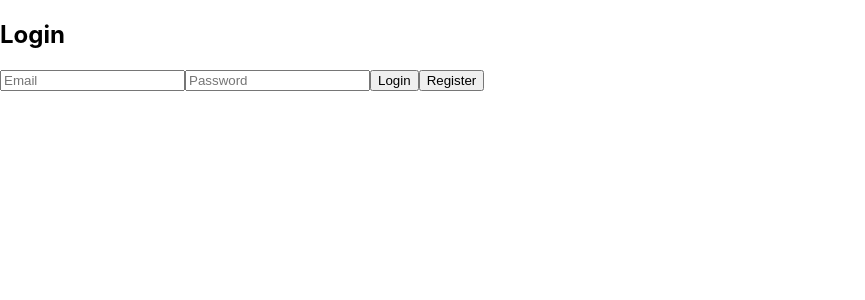
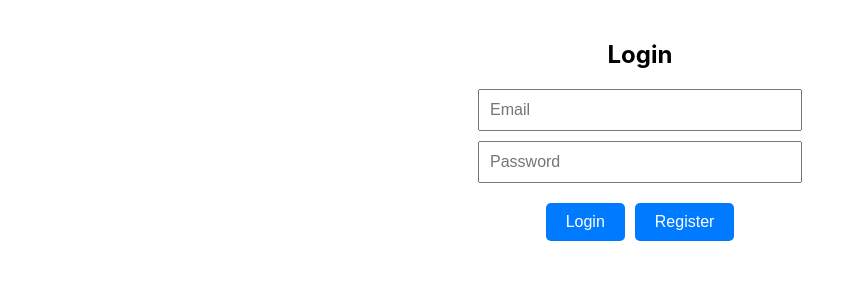
Before and after one commit to gurgenufuk12/chat-app, a React (Create React App) app: page / in a window 1280 px wide. Shown: the top 300 px of the page, without its empty margins (0-865 px from the left). Built offline with nearby package versions, Linux system fonts and the light colour scheme; no server answers.

Commit message:
feat: implemented styled components for components

```diff
--- a/package.json
+++ b/package.json
@@ -10,11 +10,13 @@
     "@types/node": "^16.18.105",
     "@types/react": "^18.3.4",
     "@types/react-dom": "^18.3.0",
+    "@types/styled-components": "^5.1.34",
     "firebase": "^10.13.0",
     "react": "^18.3.1",
     "react-dom": "^18.3.1",
     "react-router-dom": "^6.26.1",
     "react-scripts": "5.0.1",
+    "styled-components": "^6.1.12",
     "typescript": "^4.9.5",
     "web-vitals": "^2.1.4"
   },
--- a/src/components/Home.tsx
+++ b/src/components/Home.tsx
@@ -1,14 +1,30 @@
-// src/pages/Home.tsx
 import React from "react";
+import styled from "styled-components";
 import Logout from "../components/Logout";
+
+const HomeContainer = styled.div`
+  display: flex;
+  flex-direction: column;
+  align-items: center;
+  padding: 20px;
+`;
+
+const Title = styled.h1`
+  font-size: 2rem;
+  margin-bottom: 10px;
+`;
+
+const Message = styled.p`
+  font-size: 1.2rem;
+`;
 
 const Home: React.FC = () => {
   return (
-    <div className="home">
-      <h1>Welcome to the Chat Application!</h1>
-      <p>You have successfully logged in.</p>
+    <HomeContainer>
+      <Title>Welcome to the Chat Application!</Title>
+      <Message>You have successfully logged in.</Message>
       <Logout />
-    </div>
+    </HomeContainer>
   );
 };
 
--- a/src/components/Login.tsx
+++ b/src/components/Login.tsx
@@ -1,7 +1,49 @@
+// src/components/Login.tsx
 import React, { useState } from "react";
+import styled from "styled-components";
 import { signInWithEmailAndPassword } from "firebase/auth";
+import { useNavigate } from "react-router-dom";
 import { auth } from "../firebase/firebaseConfig";
-import { useNavigate } from "react-router-dom";
+
+const LoginContainer = styled.div`
+  display: flex;
+  flex-direction: column;
+  align-items: center;
+  padding: 20px;
+`;
+
+const Input = styled.input`
+  margin-bottom: 10px;
+  padding: 10px;
+  font-size: 1rem;
+  width: 100%;
+  max-width: 300px;
+`;
+
+const Button = styled.button`
+  padding: 10px 20px;
+  font-size: 1rem;
+  background-color: #007bff;
+  color: white;
+  border: none;
+  border-radius: 5px;
+  cursor: pointer;
+  margin-top: 10px;
+
+  &:hover {
+    background-color: #0056b3;
+  }
+`;
+const ButtonContainer = styled.div`
+  display: flex;
+  flex-direction: row;
+  gap: 10px;
+`;
+
+const ErrorMessage = styled.p`
+  color: red;
+  margin-top: 10px;
+`;
 
 const Login: React.FC = () => {
   const [email, setEmail] = useState("");
@@ -13,31 +55,34 @@ const Login: React.FC = () => {
     try {
       await signInWithEmailAndPassword(auth, email, password);
       setError(null);
-      navigate("/home");
+      navigate("/home"); // Redirect to the Home page after successful login
     } catch (err) {
       setError("Failed to log in. Please check your credentials.");
     }
   };
 
   return (
-    <div className="login">
+    <LoginContainer>
       <h2>Login</h2>
-      <input
+      <Input
         type="email"
         value={email}
         onChange={(e) => setEmail(e.target.value)}
         placeholder="Email"
       />
-      <input
+      <Input
         type="password"
         value={password}
         onChange={(e) => setPassword(e.target.value)}
         placeholder="Password"
       />
-      <button onClick={handleLogin}>Login</button>
-      <button onClick={() => navigate("/register")}>Register</button>
-      {error && <p>{error}</p>}
-    </div>
+      <ButtonContainer>
+        <Button onClick={handleLogin}>Login</Button>
+        <Button onClick={() => navigate("/register")}>Register</Button>
+      </ButtonContainer>
+
+      {error && <ErrorMessage>{error}</ErrorMessage>}
+    </LoginContainer>
   );
 };
 
--- a/src/components/Register.tsx
+++ b/src/components/Register.tsx
@@ -1,8 +1,43 @@
 import React, { useState } from "react";
+import styled from "styled-components";
 import { createUserWithEmailAndPassword } from "firebase/auth";
 import { auth } from "../firebase/firebaseConfig";
 import { useNavigate } from "react-router-dom";
 
+const RegisterContainer = styled.div`
+  display: flex;
+  flex-direction: column;
+  align-items: center;
+  padding: 20px;
+`;
+
+const Input = styled.input`
+  margin-bottom: 10px;
+  padding: 10px;
+  font-size: 1rem;
+  width: 100%;
+  max-width: 300px;
+`;
+
+const Button = styled.button`
+  padding: 10px 20px;
+  font-size: 1rem;
+  background-color: #007bff;
+  color: white;
+  border: none;
+  border-radius: 5px;
+  cursor: pointer;
+  margin-top: 10px;
+
+  &:hover {
+    background-color: #0056b3;
+  }
+`;
+
+const ErrorMessage = styled.p`
+  color: red;
+  margin-top: 10px;
+`;
 const Register: React.FC = () => {
   const [email, setEmail] = useState("");
   const [password, setPassword] = useState("");
@@ -20,23 +55,23 @@ const Register: React.FC = () => {
   };
 
   return (
-    <div className="register">
+    <RegisterContainer>
       <h2>Register</h2>
-      <input
+      <Input
         type="email"
         value={email}
         onChange={(e) => setEmail(e.target.value)}
         placeholder="Email"
       />
-      <input
+      <Input
         type="password"
         value={password}
         onChange={(e) => setPassword(e.target.value)}
         placeholder="Password"
       />
-      <button onClick={handleRegister}>Register</button>
-      {error && <p>{error}</p>}
-    </div>
+      <Button onClick={handleRegister}>Register</Button>
+      {error && <ErrorMessage>{error}</ErrorMessage>}
+    </RegisterContainer>
   );
 };
 
```
Also changed, not shown: 1 other file (tests, documents, lock files or other folders).
